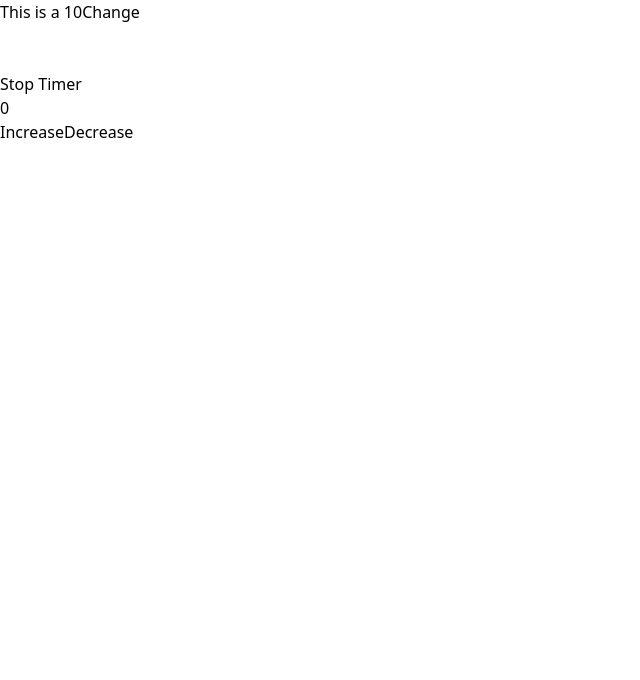
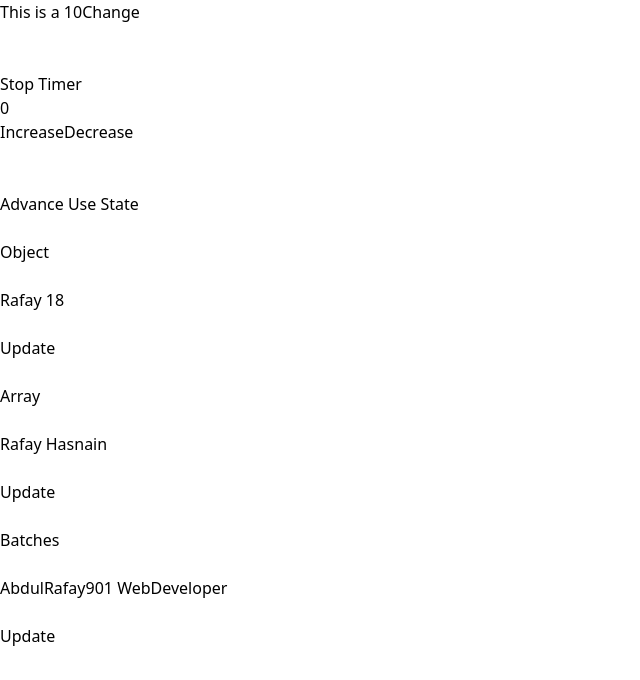
Before and after one commit to AbdulRafay901/Lets-Learn-React, a React (Vite) app in the folder 07-Hooks/: page / in a window 1280 px wide. Shown: the top 680 px of the page, without its empty margins (0-640 px from the left). Built offline with nearby package versions, Linux system fonts and the light colour scheme.

Commit message:
Practice Advance Use State

```diff
--- a/07-Hooks/src/App.jsx
+++ b/07-Hooks/src/App.jsx
@@ -1,6 +1,7 @@
 import React from 'react'
 import UseState from './useState'
 import StopTimer from './stopTimer'
+import AdvanceUseState from './advanceUseState'
 
 const App = () => {
   return (
@@ -9,6 +10,9 @@ const App = () => {
          <br></br>
          <br></br>
          <StopTimer />
+         <br></br>
+         <br></br>
+         <AdvanceUseState />
 
     </div>
   )
--- /dev/null
+++ b/07-Hooks/src/advanceUseState.jsx
@@ -0,0 +1,72 @@
+import React, { useActionState } from 'react'
+import { useState } from 'react'
+
+// Advance Use State me hamne dekha he Ke Use state ke zariye se
+// Obj OR array ko kese update krte hen
+
+const advanceUseState = () => {
+
+
+
+const [obj, setobj] = useState({user:"Rafay", age:18})
+
+function objUpdate(){
+   const newObj = {...obj};
+   newObj.user = "Update Name"
+   setobj(newObj)
+}
+
+const [Arr, setArr] = useState(["Rafay","Hasnain"])
+
+function ArrUpdate(){
+    const newArr = [...Arr];
+    newArr.push("Push")
+
+    setArr(newArr)
+}
+
+const [Batches, setBatches] = useState({username:"AbdulRafay901", password:"WebDeveloper"})
+
+const batchesUpdate = () => {
+    setBatches(prev => ({...prev,username:"Change"}))
+}
+
+
+
+  return (
+    <div>
+          <h1 className='text-center text-4xl font-bold'>Advance Use State</h1>
+          <br></br>
+          <p className='text-center text-3xl'>Object</p>
+          <br></br>
+          <p className='text-center font-bold'>{obj.user} {obj.age}</p>
+          <br></br>
+          <button className='flex justify-self-center items-center bg-blue-800 text-white w-20 h-10 justify-center' onClick={objUpdate}>Update</button>
+
+          <br></br>
+          <br></br>
+
+          <p className='text-center text-3xl'>Array</p>
+          <br></br>
+          <p className='text-center font-bold'>{Arr[0]} {Arr[1]} {Arr[2]}</p>
+          <br></br>
+          <button className='flex justify-self-center items-center bg-blue-800 text-white w-20 h-10 justify-center' onClick={ArrUpdate}>Update</button>
+
+
+          <br></br>
+          <br></br>
+
+          {/* Batches Update in react --------------- Start */}
+
+           <p className='text-center text-3xl'>Batches</p>
+          <br></br>
+          <p className='text-center font-bold'>{Batches.username}  {Batches.password}</p>
+          <br></br>
+          <button className='flex justify-self-center items-center bg-blue-800 text-white w-20 h-10 justify-center' onClick={batchesUpdate}>Update</button>
+
+          {/* Batches Update in react --------------- End */}
+    </div>
+  )
+}
+
+export default advanceUseState
```
